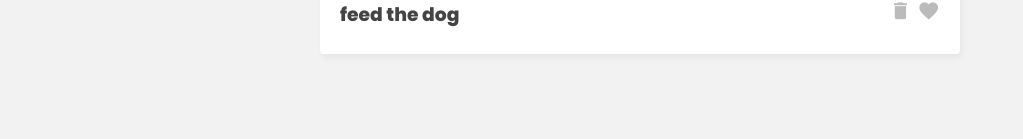
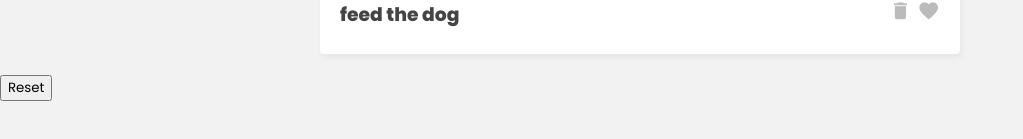
Before and after one commit to zsigil/pinia-tasks, a Vue app: page / in a window 1280 px wide. Shown: the part 553-692 px from the top of the page, without its empty margins (0-1023 px from the left). Built offline with nearby package versions, Linux system fonts and the light colour scheme; data requests are answered from the project's data file.

Commit message:
resetting state

```diff
--- a/src/App.vue
+++ b/src/App.vue
@@ -33,6 +33,8 @@
         <TaskDetails :task="task" />
       </div>
     </div>
+
+    <button @click="taskStore.$reset">Reset</button>
   </main>
 </template>
 
```
